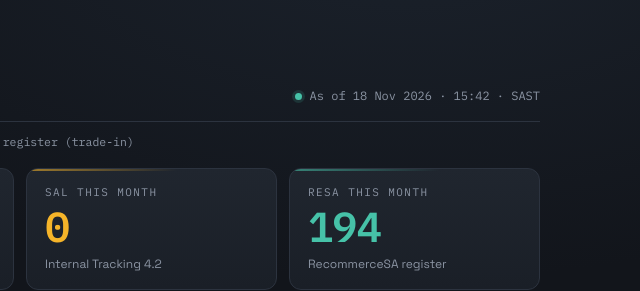
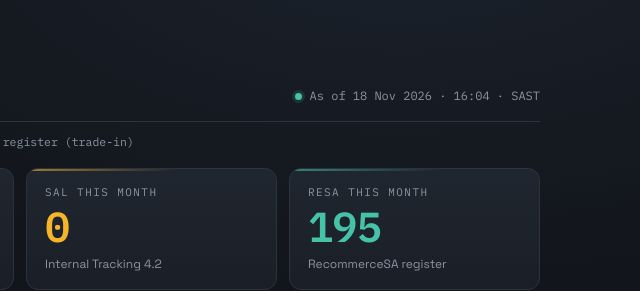
Before and after one commit to wesseltechrevival-pixel/epic-qc-dashboard, a plain HTML site: page index.html in a window 1280 px wide. Shown: the top 291 px of the page, 620-1260 px from the left. Drawn offline with Linux system fonts and the light colour scheme.

Commit message:
update dashboard

```diff
--- a/index.html
+++ b/index.html
@@ -103,7 +103,7 @@
   </footer>
 </div>
 <script>
-const DATA  = {"asOf": "18 Nov 2026 · 15:42", "months": ["Aug", "Sep", "Oct", "Nov"], "people": [{"name": "Anastasia Stolz", "aka": "RESA: Stacy", "sal": {"month": 0, "today": 0, "trend": [28, 43, 0, 0]}, "resa": {"month": 112, "today": 8, "trend": [166, 149, 257, 112]}}, {"name": "Dwayne Preston Henning", "aka": "RESA: Dwayne", "sal": {"month": 0, "today": 0, "trend": [12, 0, 0, 0]}, "resa": {"month": 82, "today": 4, "trend": [169, 197, 208, 82]}}]};
+const DATA  = {"asOf": "18 Nov 2026 · 16:04", "months": ["Aug", "Sep", "Oct", "Nov"], "people": [{"name": "Anastasia Stolz", "aka": "RESA: Stacy", "sal": {"month": 0, "today": 0, "trend": [28, 43, 0, 0]}, "resa": {"month": 112, "today": 8, "trend": [166, 149, 257, 112]}}, {"name": "Dwayne Preston Henning", "aka": "RESA: Dwayne", "sal": {"month": 0, "today": 0, "trend": [12, 0, 0, 0]}, "resa": {"month": 83, "today": 5, "trend": [169, 197, 208, 83]}}]};
 const MONTHS = DATA.months;
 
 const sum = f => DATA.people.reduce((s,p)=>s+f(p),0);
```
